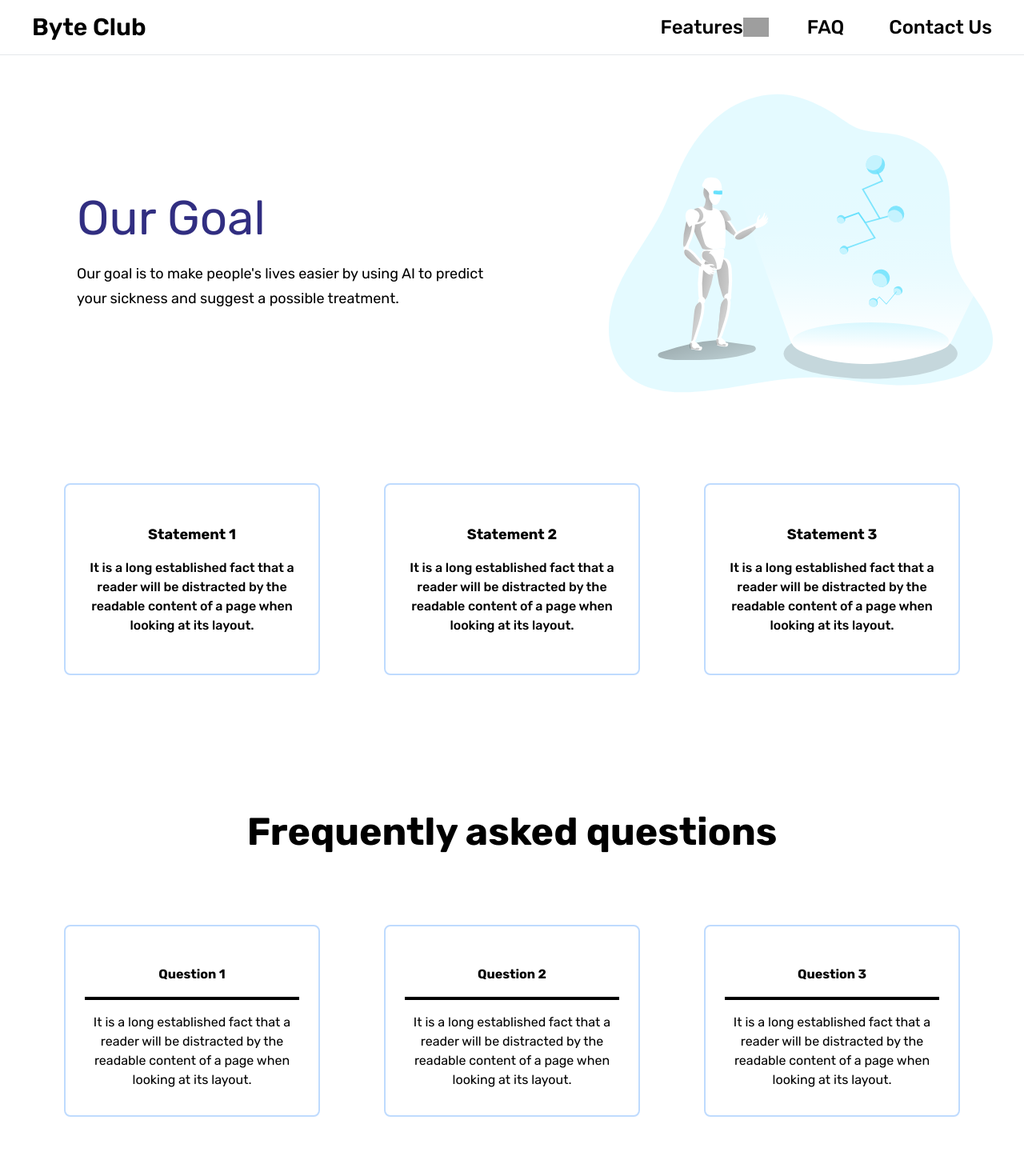
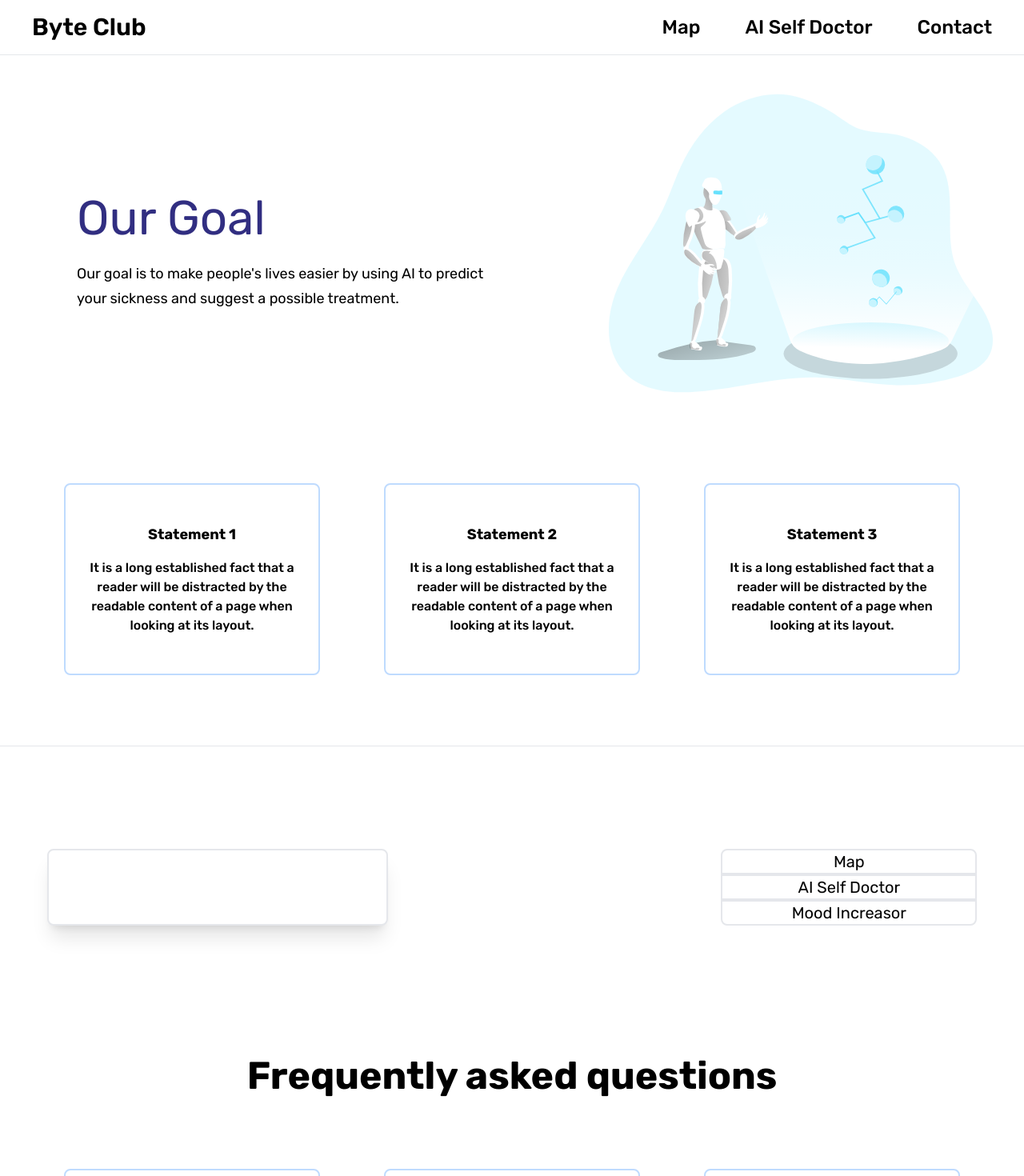
Before and after one commit to Code-Of-The-Future-Hackathon/code-of-the-future-2023-byte-club, a React (Vite) app in the folder client/: page / in a window 1280 px wide. Shown: the top 1470 px of the page at 80% size. Built offline with nearby package versions, Linux system fonts and the light colour scheme; grey boxes are pictures that could not be loaded; the HTML template or start-up script is replaced by a standard one.

Commit message:
Add Information component to the Home page and update Navbar

```diff
--- a/client/src/App.jsx
+++ b/client/src/App.jsx
@@ -10,7 +10,7 @@ function App() {
         <Routes>
           <Route exact path="/" element={ <Home/>} />
           <Route exact path="/map" element={<Map/>} />
-          <Route exact path="/doctor" element={<Doctor/>} />
+          <Route exact path="/ai-doctor" element={<Doctor/>} />
           <Route exact path="/mental-health" element={<MentalHealth/>} />
           <Route exact path="/contact" element={<Contact/>} />
           <Route exact path="/faq" element={<FAQ/>} />
--- a/client/src/components/Doctor.jsx
+++ b/client/src/components/Doctor.jsx
@@ -1,7 +1,8 @@
 import React, { useState } from "react";
 import axios from "axios";
 import { Navbar } from "./";
-import { aiDoctor, symptomImage } from '../assets';
+import { aiDoctor } from '../assets';
+import { symptomImage } from "../assets";
 
 const Doctor = () => {
 
@@ -41,13 +42,13 @@ const Doctor = () => {
     if (matchedSpecialities.length > 0) {
       return (
         <div>
-          <p>Specialities found in response:</p>
           <ul>
             {matchedSpecialities.map((speciality) => (
               <li key={speciality}>
                 <a
                   href={`https://superdoc.bg/lekari?specialty_id=${availableSpecialities[speciality]}&region_id=2&name=`}
                   target="_blank"
+                  className="border-2 border-pink rounded-xl bg-pink text-white hover:border-indigo-100 hover:bg-indigo-100 hover:text-secondary px-4 py-4 mx-0 my-0"
                 >
                   {speciality}
                 </a>
@@ -196,7 +197,9 @@ const Doctor = () => {
               }}
             />
 
-            {renderSuperDocLink()}
+            <div className="mt-4 p-12">
+              {renderSuperDocLink()}
+            </div>
 
           </div>
         )}
--- a/client/src/components/Home.jsx
+++ b/client/src/components/Home.jsx
@@ -1,4 +1,4 @@
-import { Navbar, OurGoal, Statistics, FAQ } from "../components";
+import { Navbar, OurGoal, Statistics, FAQ, Information } from "../components";
 
 const Home = () => {
     return (
@@ -6,6 +6,7 @@ const Home = () => {
             <Navbar />
             <OurGoal />
             <Statistics />
+            <Information />
             <FAQ />
         </>
     )
--- a/client/src/components/Information.jsx
+++ b/client/src/components/Information.jsx
@@ -1,13 +1,53 @@
+import React, { useState } from 'react';
+
 const Information = () => {
+    const informationList = [
+        "Displays a map",
+        "Diagnoses you",
+        "Increases your mood"
+    ];
+
+    const [information, setInformation] = useState("");
+    const [activeButton, setActiveButton] = useState(null);
+
+    const toggleInformation = (index) => {
+        setInformation(informationList[index]);
+        setActiveButton(index);
+    };
+
     return (
         <>
-            <div>
-                <div className="">
-
+            <hr />
+            <div className="flex flex-row-reverse mx-auto justify-center gap-x-[26rem] pb-20 mt-32">
+                <div className="flex flex-col">
+                    <button
+                        onClick={() => toggleInformation(0)}
+                        className={`border-2 rounded-t-lg w-[20rem] text-xl ${
+                            activeButton === 0 ? 'bg-secondary text-white' : 'hover:bg-gray-800 hover:text-gray-200'
+                        }`}
+                    >
+                        Map
+                    </button>
+                    <button
+                        onClick={() => toggleInformation(1)}
+                        className={`border-2 w-[20rem] text-xl ${
+                            activeButton === 1 ? 'bg-secondary text-white' : 'hover:bg-gray-800 hover:text-gray-200'
+                        }`}
+                    >
+                        AI Self Doctor
+                    </button>
+                    <button
+                        onClick={() => toggleInformation(2)}
+                        className={`border-2 rounded-b-lg w-[20rem] text-xl ${
+                            activeButton === 2 ? 'bg-secondary text-white' : 'hover:bg-gray-800 hover:text-gray-200'
+                        }`}
+                    >
+                        Mood Increasor
+                    </button>
                 </div>
 
-                <div>
-
+                <div className="bg-white border-2 shadow-xl rounded-lg justify-center items-center flex px-48 text-xl w-1/3">
+                    <p>{information}</p>
                 </div>
             </div>
         </>
--- a/client/src/components/Navbar.jsx
+++ b/client/src/components/Navbar.jsx
@@ -4,19 +4,15 @@ import { Link } from 'react-router-dom';
 
 const Navbar = () => {
     const [isMenuOpen, setIsMenuOpen] = useState(false);
-    const [isFeaturesOpen, setIsFeaturesOpen] = useState(false);
 
     const toggleMenu = () => {
         setIsMenuOpen(!isMenuOpen);
     };
 
-    const toggleFeatures = () => {
-        setIsFeaturesOpen(!isFeaturesOpen);
-    };
-
     const navItems = [
-        { link: "FAQ", path: "faq" },
-        { link: "Contact Us", path: "contact" },
+        { link: "Map", path: "map" },
+        { link: "AI Self Doctor", path: "ai-doctor" },
+        { link: "Contact", path: "contact" },
     ];
 
     return (
@@ -28,24 +24,6 @@ const Navbar = () => {
                     </div>
 
                     <div className='flex space-x-12 items-center'>
-                        <ul className='md:flex space-x-12 hidden relative text-2xl'>
-                            <li>
-                                <button onClick={toggleFeatures} className='flex hover:text-gray-300'>Features<img src = "https://upload.wikimedia.org/wikipedia/commons/thumb/9/9d/Arrow-down.svg/960px-Arrow-down.svg.png" className='w-[2rem] h[4rem] mt-1'/></button>
-                                {isFeaturesOpen && (
-                                    <ul className='absolute bg-white leading-relaxed text-xl mt-2 py-2 px-8 w-60 rounded shadow-lg text-center right-0'>
-                                        <li>
-                                            <Link to="/map" className="block hover:text-gray-300">Map</Link>
-                                        </li>
-                                        <li>
-                                            <Link to="/doctor" className="block hover:text-gray-300">AI Self-Doctor</Link>
-                                        </li>
-                                        <li>
-                                            <Link to="/doctor" className="block hover:text-gray-300">Boost your mood</Link>
-                                        </li>
-                                    </ul>
-                                )}
-                            </li>
-                        </ul>
 
                         <div className='flex items-center space-x-14'>
                             {
```
